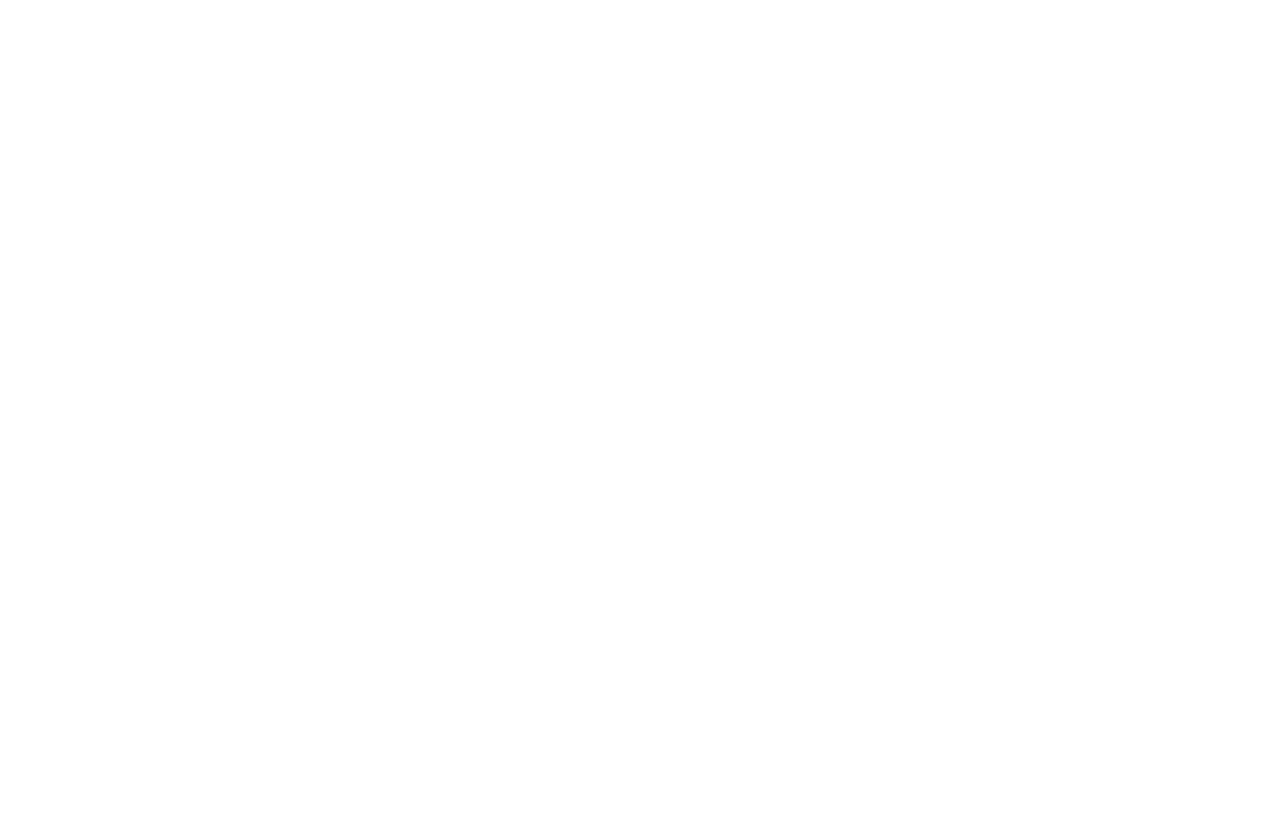
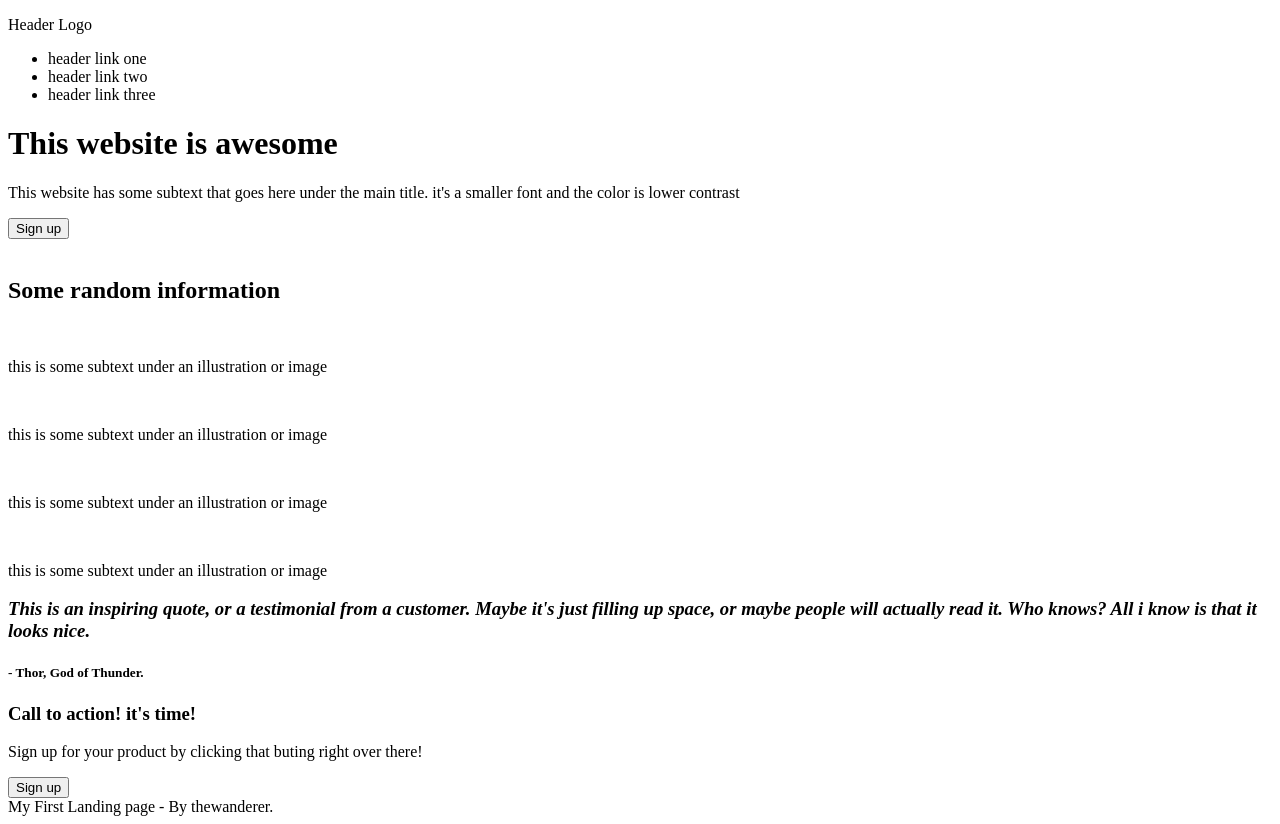
Before and after one commit to thewanderer-cs/landing-page, a plain HTML site: page index.html in a window 1280 px wide. Before the commit the page ends 800 px from the top, so only its background shows below. Drawn offline with Linux system fonts and the light colour scheme.

Commit message:
Finished index.html file, about to start with css

```diff
--- a/index.html
+++ b/index.html
@@ -3,9 +3,70 @@
 <head>
     <meta charset="UTF-8">
     <meta name="viewport" content="width=device-width, initial-scale=1.0">
-    <title>Document</title>
+    <title>My first landing page</title>
+    <link rel="stylesheet" href="styles.css">
 </head>
 <body>
-
+    <div id="header">
+        <div class="navbar">
+            <p>Header Logo</p>
+            <ul class="links">
+                <li>header link one</li>
+                <li>header link two</li>
+                <li>header link three</li>
+            </ul>
+        </div>
+    </div>
+    <div class="first-section">
+        <div class="hero-container">
+            <h1>This website is awesome</h1>
+            <p>This website has some subtext that goes here
+                under the main title. it's a smaller font and
+                the color is lower contrast
+            </p>
+            <button class="signup-btn">Sign up</button>
+        </div>
+        <div class="image-placeholder">
+            <img src="" alt="">
+        </div>
+    </div>
+    <div class="second-section">
+        <h2>Some random information</h2>
+        <div class="info-container">
+            <div>
+                <img src="" alt="">
+                <p>this is some subtext under an illustration or image</p>
+            </div>
+            <div>
+                <img src="" alt="">
+                <p>this is some subtext under an illustration or image</p>
+            </div>
+            <div>
+                <img src="" alt="">
+                <p>this is some subtext under an illustration or image</p>
+            </div>
+            <div>
+                <img src="" alt="">
+                <p>this is some subtext under an illustration or image</p>
+            </div>
+        </div>
+    </div>
+    <div class="third-section">
+        <h3><em>This is an inspiring quote, or a testimonial from a
+            customer. Maybe it's just filling up space, or maybe
+            people will actually read it. Who knows? All i know
+            is that it looks nice.</em></h3>
+        <h5>- Thor, God of Thunder.</h5>
+    </div>
+    <div class="c2a">
+        <div class="c2a-container">
+            <div class="c2a-message">
+                <h3>Call to action! it's time!</h3>
+                <p>Sign up for your product by clicking that buting right over there!</p>
+            </div>
+            <button class="c2a-btn">Sign up</button>
+        </div>
+    </div>
+    <footer>My First Landing page - By thewanderer.</footer>
 </body>
 </html>
```
